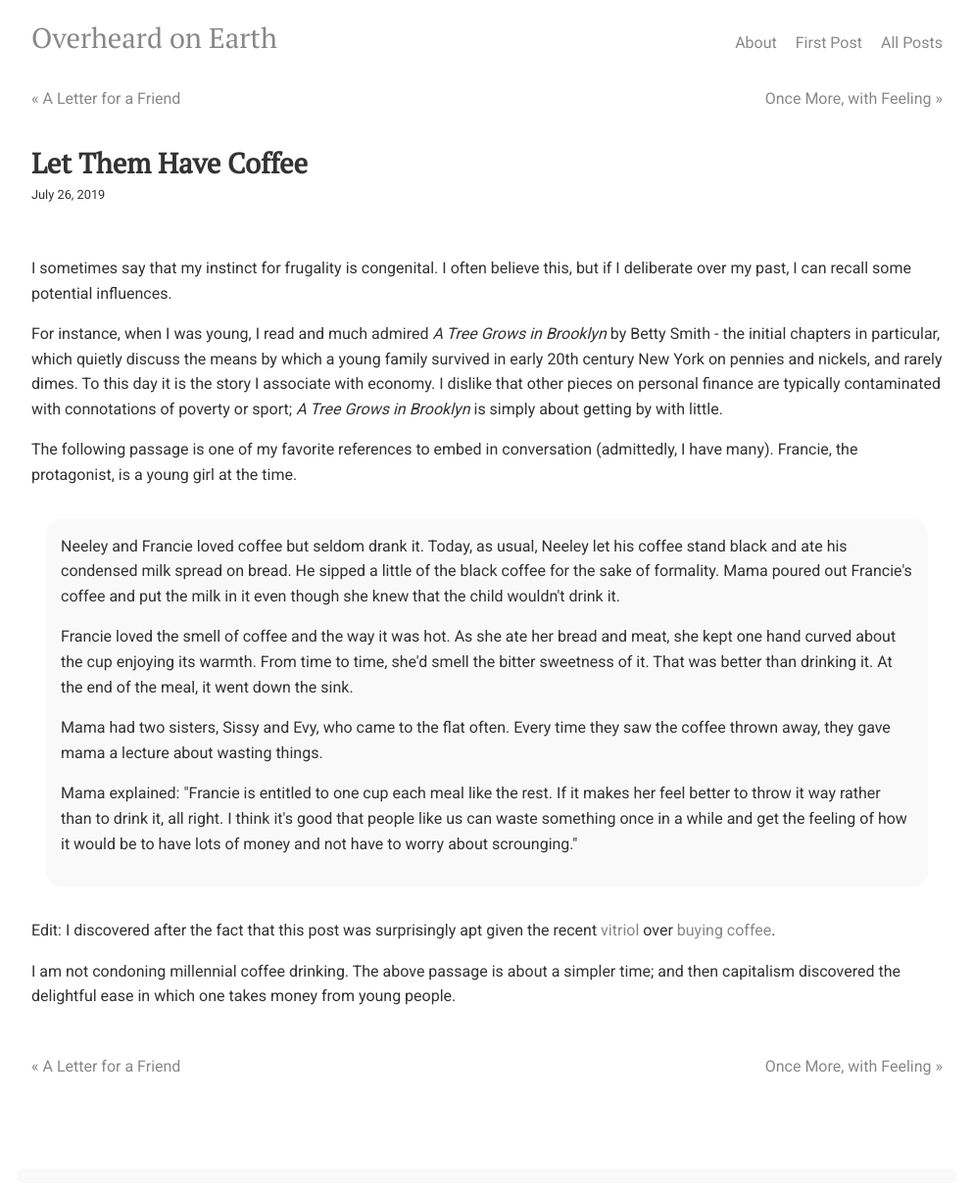
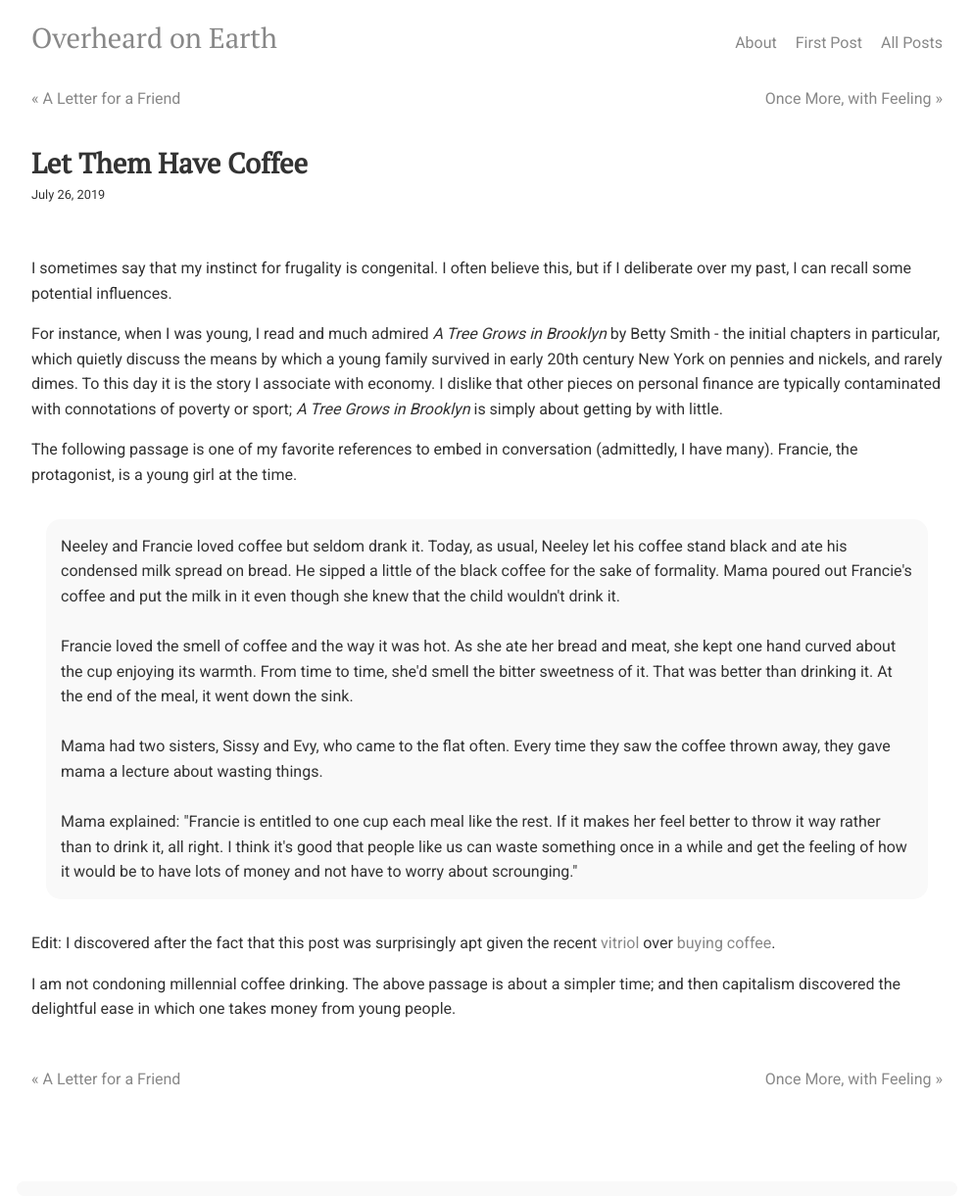
Before and after one commit to overheardonearth/overheardonearth.github.io, a Jekyll site: the page built from _posts/2019-07-26-let-them-have-coffee.html, in a window 1280 px wide. Shown: the whole page at 98% size, without its empty margins (143-1136 px from the left). Built offline with Jekyll 4.4.1, drawn with Linux system fonts in a browser that asks for light colours; comment, search, counter and statistics services are not loaded.

Commit message:
Update 2019-07-26-let-them-have-coffee.html

```diff
--- a/_posts/2019-07-26-let-them-have-coffee.html
+++ b/_posts/2019-07-26-let-them-have-coffee.html
@@ -16,13 +16,13 @@ The following passage is one of my favorite references to embed in conversation
 <div class="media">
 Neeley and Francie loved coffee but seldom drank it. Today, as usual, Neeley let his coffee stand black and ate his condensed milk spread on bread. He sipped a little of the black coffee for the sake of formality. Mama poured out Francie's coffee and put the milk in it even though she knew that the child wouldn't drink it.
 
-<p>
+  <br><br>
 Francie loved the smell of coffee and the way it was hot. As she ate her bread and meat, she kept one hand curved about the cup enjoying its warmth. From time to time, she'd smell the bitter sweetness of it. That was better than drinking it. At the end of the meal, it went down the sink.
 
-<p>
+<br><br>
 Mama had two sisters, Sissy and Evy, who came to the flat often. Every time they saw the coffee thrown away, they gave mama a lecture about wasting things.
 
-<p>
+<br><br>
 Mama explained: "Francie is entitled to one cup each meal like the rest. If it makes her feel better to throw it way rather than to drink it, all right. I think it's good that people like us can waste something once in a while and get the feeling of how it would be to have lots of money and not have to worry about scrounging." </div>
 
 
```
